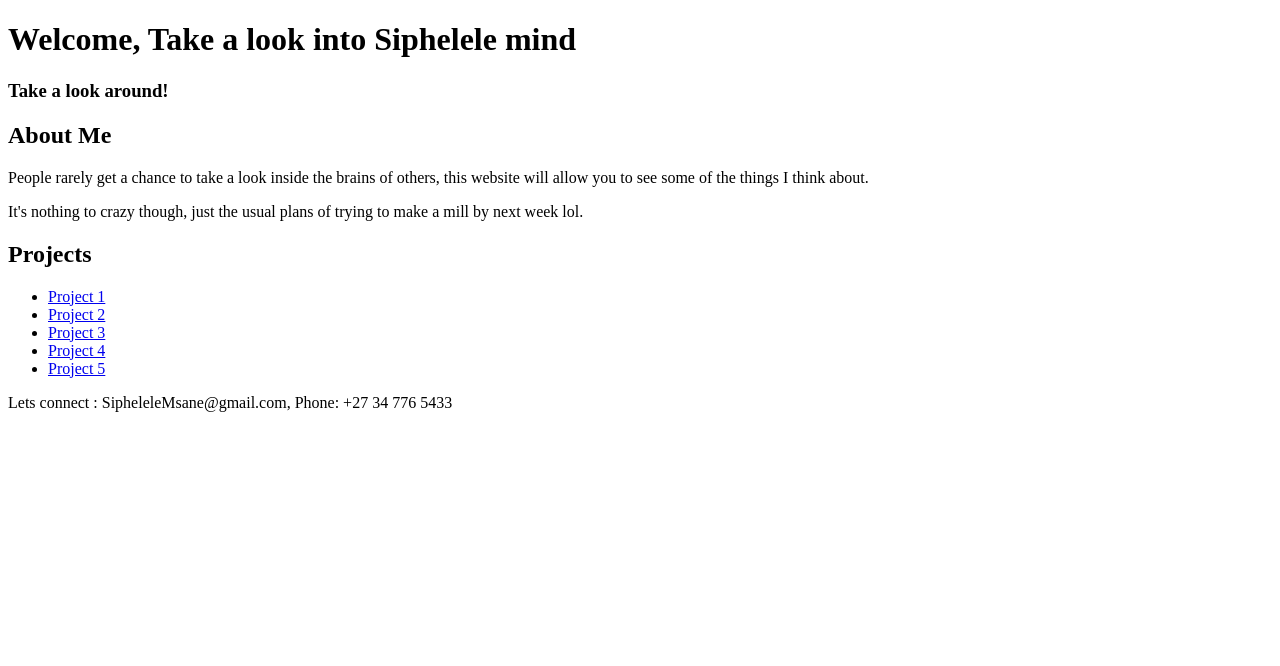
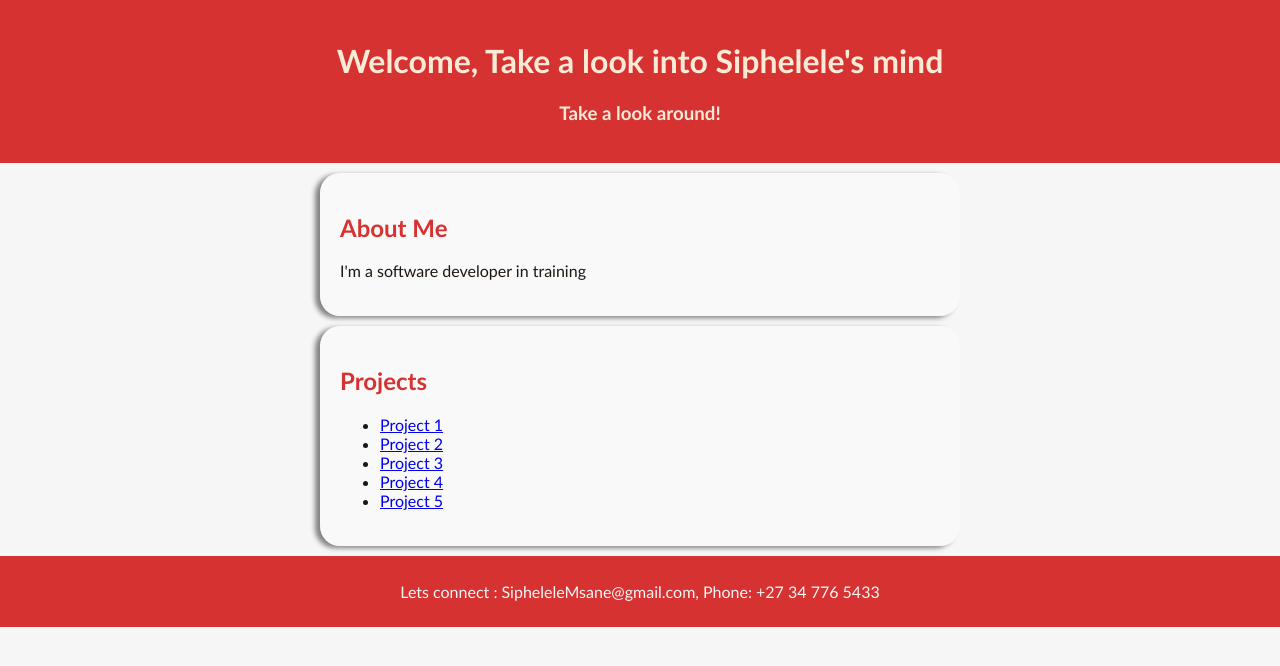
Before and after one commit to Devcon-one/Portfolio-website, a plain HTML site: page index.html in a window 1280 px wide. Drawn offline with Linux system fonts and the light colour scheme.

Commit message:
Changes to the Intro and added styling

```diff
--- a/index.html
+++ b/index.html
@@ -4,18 +4,19 @@
     <meta charset="UTF-8">
     <meta name="viewport" content="width=device-width, initial-scale=1.0">
     <title>Siphelele- Exe</title>
+    <link rel="stylesheet" href="style.css">
 </head>
 <body>
-    <header>
-        <h1> Welcome, Take a look into Siphelele mind</h1>
+    <header >
+        <h1> Welcome, Take a look into Siphelele's mind</h1>
        <h3>Take a look around!</h3>
 
     </header>
 
     <section class="about">
         <h2>About Me</h2>
-         <p>People rarely get a chance to take a look inside the brains of others, this website will allow you to see some of the things I think about.</p>
-         <p>It's nothing to crazy though, just the usual plans of trying to make a mill by next week lol.</p>
+         <p>I'm a software developer in training</p>
+
 
     </section>
 
--- a/style.css
+++ b/style.css
@@ -0,0 +1,38 @@
+body{
+    font-family: 'Gill Sans', 'Gill Sans MT', Calibri, 'Trebuchet MS', sans-serif;
+    background: #f6f6f6;
+    margin: 0;
+    padding: 0;
+    color: rgb(29, 23, 16);
+}
+
+header{
+    background: #d73232;
+    color: antiquewhite;
+    padding: 20px;
+    text-align: center;
+}
+
+section {
+    padding: 20px;
+    margin: 10px auto;
+    max-width: 600px;
+    background: #ffffff58;
+    border-radius: 20px;
+    box-shadow: -5px 2px 5px rgba(0, 0, 0, 0.473);
+
+}
+h2{
+    color: #d73232;
+}
+footer{
+    text-align: center;
+    padding: 10px;
+    background: #d73232;
+    color: #f6f6f6;
+
+}
+.about{
+    padding:20px;
+
+}
```
